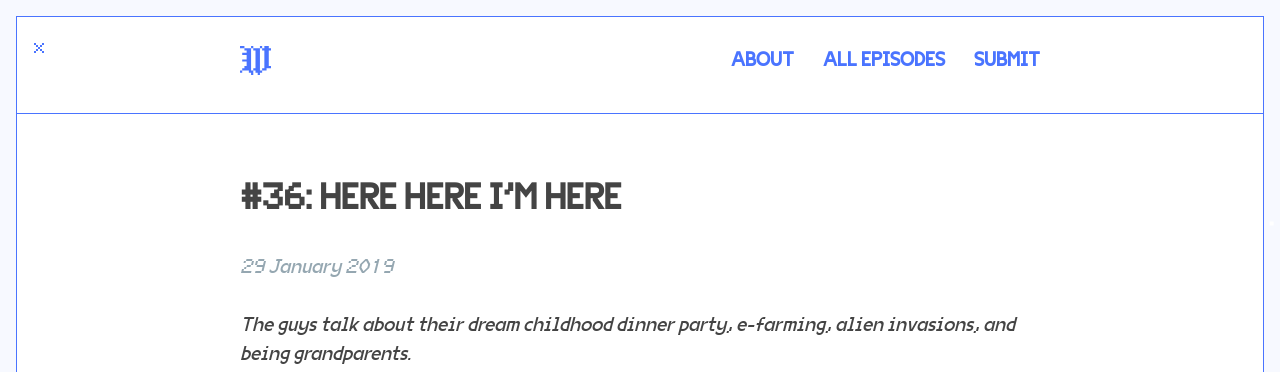
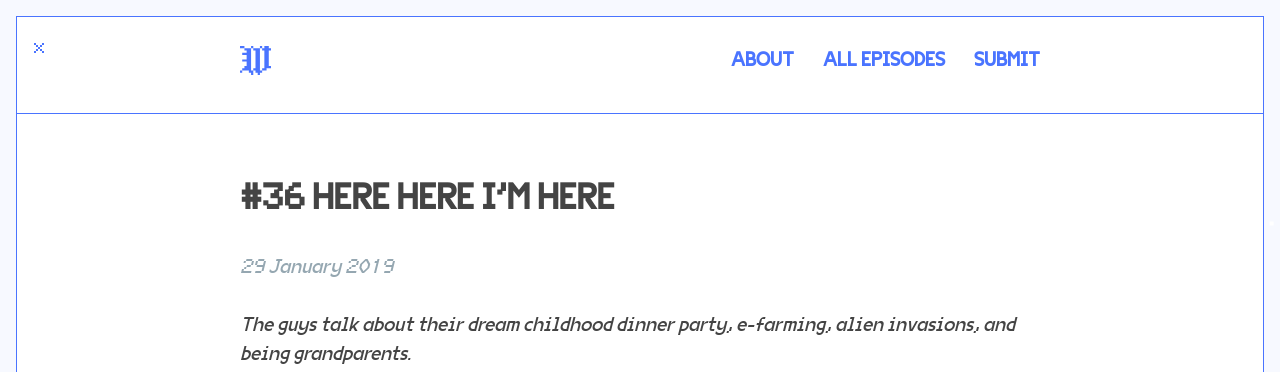
Before and after one commit to jondueck/whatevertown, a Jekyll site: the page built from _posts/2019-01-29-36.md, in a window 1280 px wide. Shown: the top 372 px of the page. Built offline with Jekyll 4.4.1, drawn with Linux system fonts in a browser that asks for light colours; some web fonts are replaced; comment, search, counter and statistics services are not loaded.

Commit message:
Updated 36

```diff
--- a/_posts/2019-01-29-36.md
+++ b/_posts/2019-01-29-36.md
@@ -1,5 +1,5 @@
 ---
-title: "#36: Here Here I'm Here"
+title: "#36 Here Here I'm Here"
 date: 2019-01-29 15:00:00 -06:00
 permalink: "/episode/36/"
 author: Whatevertown
```
